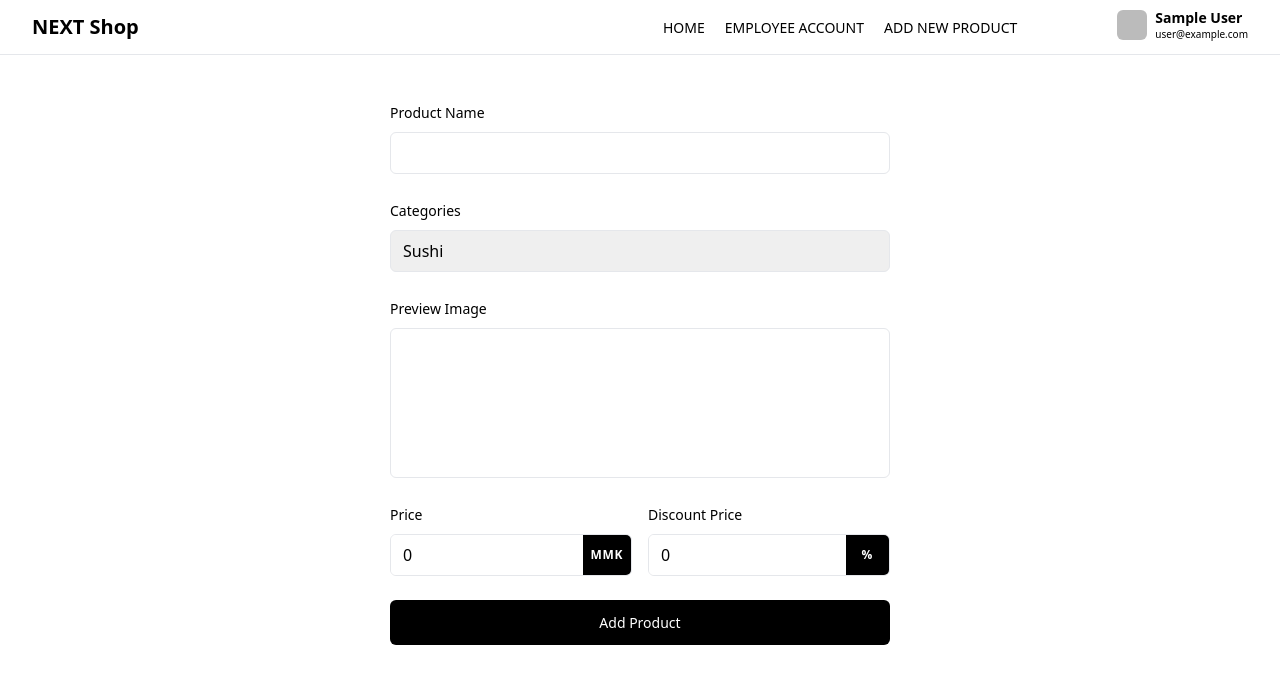
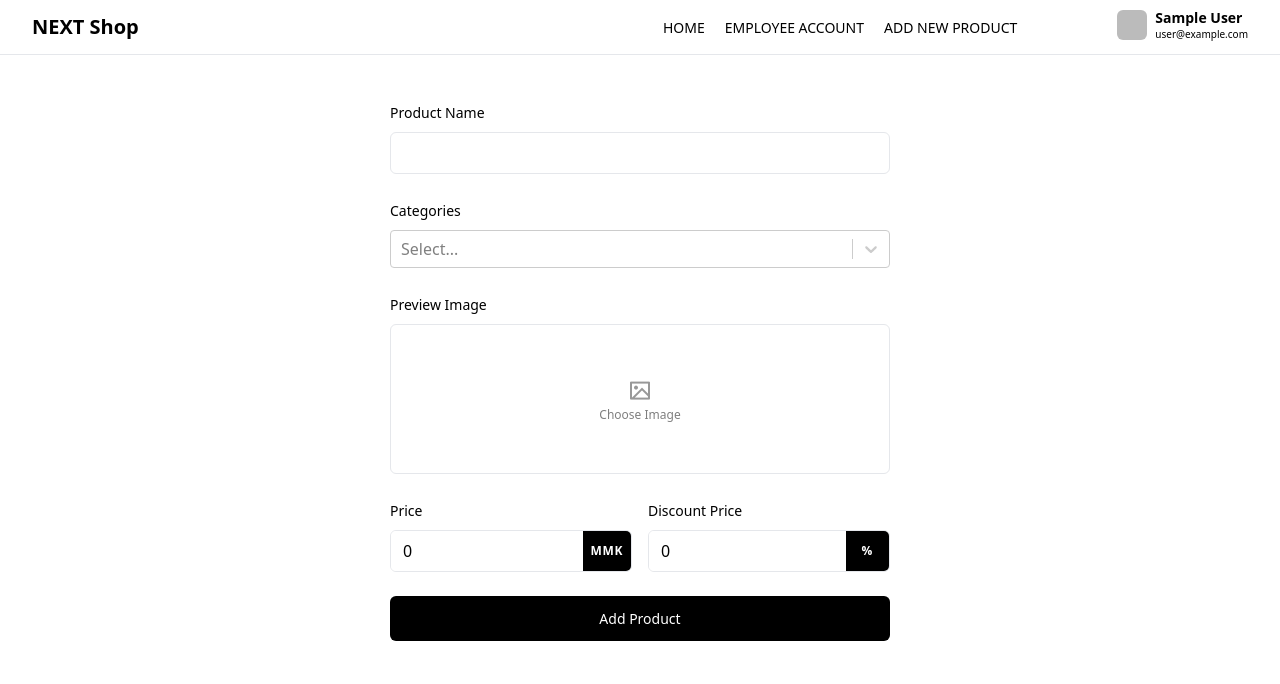
Before and after one commit to kaungmyathein12/Next-Shop, a Next.js app: page /newproduct in a window 1280 px wide. Shown: the top 684 px of the page. Built offline with nearby package versions, Linux system fonts and the light colour scheme; no server answers; sample sign-in values are in the browser's storage.

Commit message:
update UI

```diff
--- /dev/null
+++ b/components/ImagePicker.tsx
@@ -0,0 +1,76 @@
+import React, { useState } from "react";
+import { AnimatePresence, motion } from "framer-motion";
+import Image from "next/image";
+const ImagePicker = () => {
+  const [previewImage, setPreviewImage] = useState<string>("");
+  const [fileSize, setFileSize] = useState("0 KB");
+
+  function formatFileSize(bytes: any) {
+    if (bytes == 0) return "0 Bytes";
+    var k = 1000,
+      sizes = ["Bytes", "KB", "MB", "GB", "TB", "PB", "EB", "ZB", "YB"],
+      i = Math.floor(Math.log(bytes) / Math.log(k));
+    return parseFloat((bytes / Math.pow(k, i)).toFixed()) + " " + sizes[i];
+  }
+
+  const previewFunc = (image: any) => {
+    if (image) {
+      const blob = URL.createObjectURL(image);
+      if (image.type.includes("image")) {
+        setPreviewImage(blob);
+        console.log(image);
+        const fileSize = formatFileSize(image.size);
+        setFileSize(fileSize);
+      }
+    }
+  };
+
+  return (
+    <div className="mt-2 border h-[150px] rounded-md">
+      {previewImage ? (
+        <div className="w-full h-full p-3 flex flex-row justify-start items-center relative">
+          <button
+            className="absolute right-2 top-1 hover:opacity-20"
+            onClick={() => setPreviewImage("")}
+          >
+            <i className="ri-close-line"></i>
+          </button>
+
+          <motion.div
+            initial={{ width: 0, height: 0 }}
+            animate={{ width: "130px", height: "100%" }}
+            className="w-[130px] h-full rounded relative overflow-hidden border"
+          >
+            <Image src={previewImage} fill alt="image" objectFit="cover" />
+          </motion.div>
+
+          <div className="ml-4">
+            <h5 className="text-xs mb-1">Name - Sushi.png</h5>
+            <h5 className="text-[10px] opacity-50">Size - {fileSize}</h5>
+          </div>
+        </div>
+      ) : (
+        <div className="w-full h-full grid place-items-center relative">
+          <div className="text-center group">
+            <i className="ri-image-line text-2xl opacity-40 group-hover:opacity-20"></i>
+
+            <span className="block text-xs opacity-50 group-hover:opacity-20">
+              Choose Image
+            </span>
+
+            <input
+              type="file"
+              onClick={(e: any) => (e.target.value = "")}
+              onChange={(e: any) => {
+                previewFunc(e.target.files[0]);
+              }}
+              className="absolute inset-0 opacity-0"
+            />
+          </div>
+        </div>
+      )}
+    </div>
+  );
+};
+
+export default ImagePicker;
--- a/components/NavBar.tsx
+++ b/components/NavBar.tsx
@@ -2,6 +2,7 @@ import React, { useState } from "react";
 import { signOut, useSession } from "next-auth/react";
 import Image from "next/image";
 import Ripples from "react-ripples";
+import Link from "next/link";
 
 const NavBar = () => {
   const { data: session } = useSession();
@@ -11,9 +12,15 @@ const NavBar = () => {
     <nav className="fixed w-full bg-white flex flex-row justify-between items-center border-b px-8 py-[10px] space-x-4 flex-shrink-0 z-[20]">
       <h3 className="text-xl font-semibold">NEXT Shop</h3>
       <div className="grow flex flex-row justify-end items-center space-x-5 uppercase pr-[84px]">
-        <span className="text-[14px] font-medium">Home</span>
-        <span className="text-[14px] font-medium">Employee Account</span>
-        <span className="text-[14px] font-medium">Add New Product</span>
+        <Link href={"/"}>
+          <span className="text-[14px] font-medium">Home</span>
+        </Link>
+        <Link href={"/employee"}>
+          <span className="text-[14px] font-medium">Employee Account</span>
+        </Link>
+        <Link href={"/newproduct"}>
+          <span className="text-[14px] font-medium">Add New Product</span>
+        </Link>
       </div>
       <div
         className="relative cursor-pointer flex flex-row justify-start items-start space-x-2"
@@ -39,10 +46,10 @@ const NavBar = () => {
           <span className="text-[10px]">{session?.user?.email}</span>
         </div>
         {showMenu && (
-          <div className="absolute top-[120%] w-[77.5px] right-0 border">
+          <div className="absolute top-[120%] w-[77.5px] -left-2 border">
             <Ripples>
               <button
-                className="text-sm bg-[#ededed] px-3 py-1 rounded-md"
+                className="text-sm bg-[#fafafa] px-3 py-1 "
                 onClick={() => signOut()}
               >
                 Log Out
--- a/package.json
+++ b/package.json
@@ -16,11 +16,14 @@
     "@types/react-dom": "18.0.10",
     "eslint": "8.31.0",
     "eslint-config-next": "13.1.1",
+    "framer-motion": "^8.4.3",
     "next": "13.1.1",
     "next-auth": "^4.18.7",
     "react": "18.2.0",
     "react-dom": "18.2.0",
     "react-ripples": "^2.2.1",
+    "react-select": "^5.7.0",
+    "react-toastify": "^9.1.1",
     "remixicon": "^2.5.0",
     "tailwind-scrollbar-hide": "^1.1.7",
     "typescript": "4.9.4"
--- a/pages/_app.tsx
+++ b/pages/_app.tsx
@@ -1,4 +1,4 @@
-import { SessionProvider, useSession } from "next-auth/react";
+import { SessionProvider } from "next-auth/react";
 import "../styles/globals.css";
 import type { AppProps } from "next/app";
 import "remixicon/fonts/remixicon.css";
@@ -6,9 +6,13 @@ import NavBar from "../components/NavBar";
 export default function App({
   Component,
   pageProps: { session, ...pageProps },
-}: AppProps) {
+}: any) {
+  if (Component.getLayout) {
+    return Component.getLayout(<Component {...pageProps} />);
+  }
   return (
     <SessionProvider session={session}>
+      <NavBar />
       <Component {...pageProps} />
     </SessionProvider>
   );
--- a/pages/auth/signin.tsx
+++ b/pages/auth/signin.tsx
@@ -68,6 +68,9 @@ export default function SignIn({ providers }: any) {
     </div>
   );
 }
+SignIn.getLayout = function PageLayout(page: any) {
+  return <>{page}</>;
+};
 
 export async function getServerSideProps(context: any) {
   const providers = await getProviders();
--- a/pages/index.tsx
+++ b/pages/index.tsx
@@ -1,16 +1,11 @@
 import React from "react";
-import prisma from "../lib/prisma";
 import { getSession } from "next-auth/react";
-import riceroll from "../assets/img/riceroll.png";
-import sushi from "../assets/img/sushi.png";
 import food0 from "../assets/img/food0.jpeg";
 import Image from "next/image";
-import NavBar from "../components/NavBar";
 import { categories } from "./../mock/dummyData";
 export default function Home() {
   return (
     <>
-      <NavBar />
       <div className="mx-auto flex flex-row justify-start items-start flex-shrink-0 font-poppins">
         <div className="border-r w-[78%] flex-shrink-0 h-screen pl-8">
           <div className="pt-[80px] sticky top-0  bg-white z-[10]">
--- a/pages/newproduct.tsx
+++ b/pages/newproduct.tsx
@@ -1,10 +1,16 @@
 import React from "react";
-import NavBar from "../components/NavBar";
+import Select from "react-select";
+import ImagePicker from "../components/ImagePicker";
 
-const newproduct = () => {
+const options = [
+  { value: "chocolate", label: "Chocolate" },
+  { value: "strawberry", label: "Strawberry" },
+  { value: "vanilla", label: "Vanilla" },
+];
+
+const Newproduct = () => {
   return (
     <>
-      <NavBar />
       <div className="h-screen w-[500px] mx-auto">
         <div className="pt-[100px]">
           <label className="text-sm">Product Name</label>
@@ -15,23 +21,18 @@ const newproduct = () => {
         </div>
         <div className=" mt-6">
           <div>
-            <label className="text-sm">Categories</label>
-            <select
-              name="categories"
-              id=""
-              className="w-full border py-2 px-3 outline-none mt-2 rounded-md block appearance-none"
-            >
-              <option value="sushi">Sushi</option>
-              <option value="juice">Juice</option>
-              <option value="snackfood">Snack Food</option>
-              <option value="icecream">Ice Cream</option>
-              <option value="instantnoodle">Instant Noodle</option>
-            </select>
+            <label className="text-sm"> Categories</label>
+            <Select
+              options={options}
+              isMulti
+              className="mt-2 outline-none"
+              classNamePrefix="select"
+            />
           </div>
         </div>
         <div className="mt-6">
           <label className="text-sm">Preview Image</label>
-          <div className="mt-2 border h-[150px] rounded-md"></div>
+          <ImagePicker />
         </div>
         <div className="grid grid-cols-2 gap-x-4 mt-6">
           <div>
@@ -69,4 +70,4 @@ const newproduct = () => {
   );
 };
 
-export default newproduct;
+export default Newproduct;
```
Also changed, not shown: 1 other file (tests, documents, lock files or other folders).
